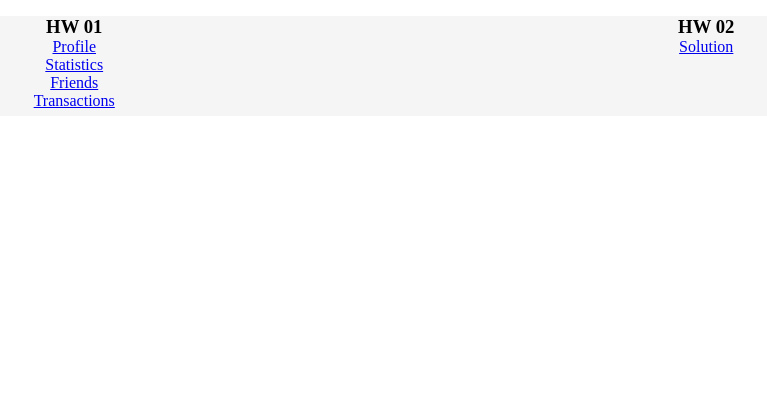
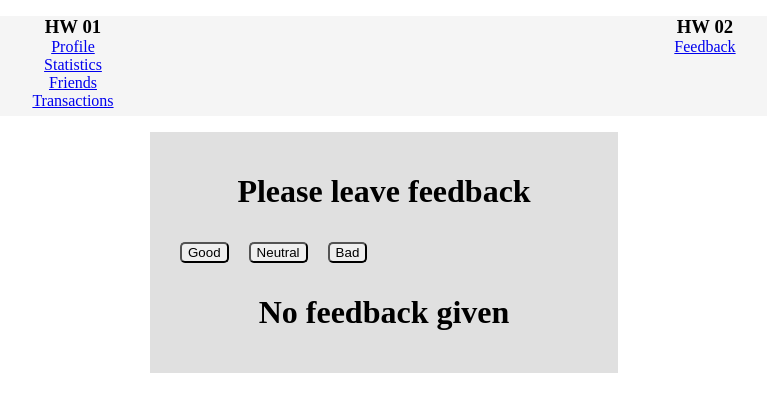
Before and after one commit to LazyMisha/react-hw-01-components, a React (Create React App) app: page /react-hw-01-components/feedback in a window 1280 px wide. Shown: the top 412 px of the page, without its empty margins (256-1023 px from the left). Built offline with nearby package versions, Linux system fonts and the light colour scheme.

Commit message:
* added new component for Feedback * HW 02 part 1

```diff
--- a/src/App.js
+++ b/src/App.js
@@ -8,6 +8,7 @@ import Statistics from "./components/HW_01/Statistics";
 import Header from "./components/Header";
 import FriendList from "./components/HW_01/FriendList";
 import TransactionHistory from "./components/HW_01/TransactionHistory";
+import Feedback from "./components/HW_02/Feedback";
 
 const App = () => {
   return (
@@ -28,6 +29,7 @@ const App = () => {
             path="/react-hw-01-components/transactions"
             render={() => <TransactionHistory items={transactions} />}
           />
+          <Route path="/react-hw-01-components/feedback" component={Feedback} />
         </>
       </Switch>
     </Router>
--- /dev/null
+++ b/src/components/HW_02/Feedback/index.jsx
@@ -0,0 +1,95 @@
+import React, { Component } from "react";
+import Section from "../Section";
+import FeedbackOptions from "../FeedbackOptions";
+import Statistics from "../Statistics";
+import Notification from "../Notification";
+
+class Feedback extends Component {
+  state = {
+    good: 0,
+    neutral: 0,
+    bad: 0,
+    total: 0,
+    positivePercentage: 0,
+  };
+
+  onLeaveFeedback = (event) => {
+    let value = event.target.value;
+    switch (value) {
+      case "good":
+        this.setState(
+          {
+            good: this.state.good + 1,
+            total: this.state.total + 1,
+          },
+          function () {
+            this.setState({
+              positivePercentage: Math.round(
+                (this.state.good / this.state.total) * 100
+              ),
+            });
+          }
+        );
+        break;
+      case "neutral":
+        this.setState(
+          {
+            neutral: this.state.neutral + 1,
+            total: this.state.total + 1,
+          },
+          function () {
+            this.setState({
+              positivePercentage: Math.round(
+                (this.state.good / this.state.total) * 100
+              ),
+            });
+          }
+        );
+        break;
+      case "bad":
+        this.setState(
+          {
+            bad: this.state.bad + 1,
+            total: this.state.total + 1,
+          },
+          function () {
+            this.setState({
+              positivePercentage: Math.round(
+                (this.state.good / this.state.total) * 100
+              ),
+            });
+          }
+        );
+        break;
+      default:
+        break;
+    }
+  };
+
+  getStatistic = () => {
+    if (this.state.total > 0) {
+      return (
+        <Statistics
+          good={this.state.good}
+          neutral={this.state.neutral}
+          bad={this.state.bad}
+          total={this.state.total}
+          positivePercentage={this.state.positivePercentage}
+        />
+      );
+    } else {
+      return <Notification message="No feedback given" />;
+    }
+  };
+
+  render() {
+    return (
+      <Section title="Please leave feedback">
+        <FeedbackOptions onLeaveFeedback={this.onLeaveFeedback} />
+        {this.getStatistic()}
+      </Section>
+    );
+  }
+}
+
+export default Feedback;
--- /dev/null
+++ b/src/components/HW_02/FeedbackOptions/index.jsx
@@ -0,0 +1,20 @@
+import React from "react";
+import styles from "./styles.module.scss";
+
+const FeedbackOptions = ({ onLeaveFeedback }) => {
+  return (
+    <div className={styles.button}>
+      <button value="good" onClick={onLeaveFeedback}>
+        Good
+      </button>
+      <button value="neutral" onClick={onLeaveFeedback}>
+        Neutral
+      </button>
+      <button value="bad" onClick={onLeaveFeedback}>
+        Bad
+      </button>
+    </div>
+  );
+};
+
+export default FeedbackOptions;
--- /dev/null
+++ b/src/components/HW_02/FeedbackOptions/styles.module.scss
@@ -0,0 +1,4 @@
+.button > button {
+  margin: 10px;
+  border-radius: 5px;
+}
--- /dev/null
+++ b/src/components/HW_02/Notification/index.jsx
@@ -0,0 +1,7 @@
+import React from "react";
+
+const Notification = ({ message }) => {
+  return <h1>{message}</h1>;
+};
+
+export default Notification;
--- /dev/null
+++ b/src/components/HW_02/Section/index.jsx
@@ -0,0 +1,13 @@
+import React from "react";
+import styles from "./styles.module.scss";
+
+const Section = ({ title, children }) => {
+  return (
+    <div className={styles.section}>
+      <h1>{title}</h1>
+      {children}
+    </div>
+  );
+};
+
+export default Section;
--- /dev/null
+++ b/src/components/HW_02/Section/styles.module.scss
@@ -0,0 +1,10 @@
+.section {
+  background-color: #e0e0e0;
+  width: 428px;
+  margin: 0 auto;
+  padding: 20px;
+}
+
+h1 {
+  text-align: center;
+}
--- /dev/null
+++ b/src/components/HW_02/Statistics/index.jsx
@@ -0,0 +1,17 @@
+import React from "react";
+import styles from "./styles.module.scss";
+
+const Statistics = ({ good, neutral, bad, total, positivePercentage }) => {
+  return (
+    <div className={styles.items}>
+      <h1>Statistics</h1>
+      <p>Good: {good}</p>
+      <p>Neutral: {neutral}</p>
+      <p>Bad: {bad}</p>
+      <p>Total: {total}</p>
+      <p>Positive feedack: {positivePercentage}%</p>
+    </div>
+  );
+};
+
+export default Statistics;
--- /dev/null
+++ b/src/components/HW_02/Statistics/styles.module.scss
@@ -0,0 +1,3 @@
+.items > p {
+  font-size: 150%;
+}
--- a/src/components/Header/index.jsx
+++ b/src/components/Header/index.jsx
@@ -24,7 +24,7 @@ const Header = () => {
         <li className={styles.link}>
           <h3>HW 02</h3>
           <span>
-            <Link to="#">Solution</Link>
+            <Link to="/react-hw-01-components/feedback">Feedback</Link>
           </span>
         </li>
       </ul>
```
